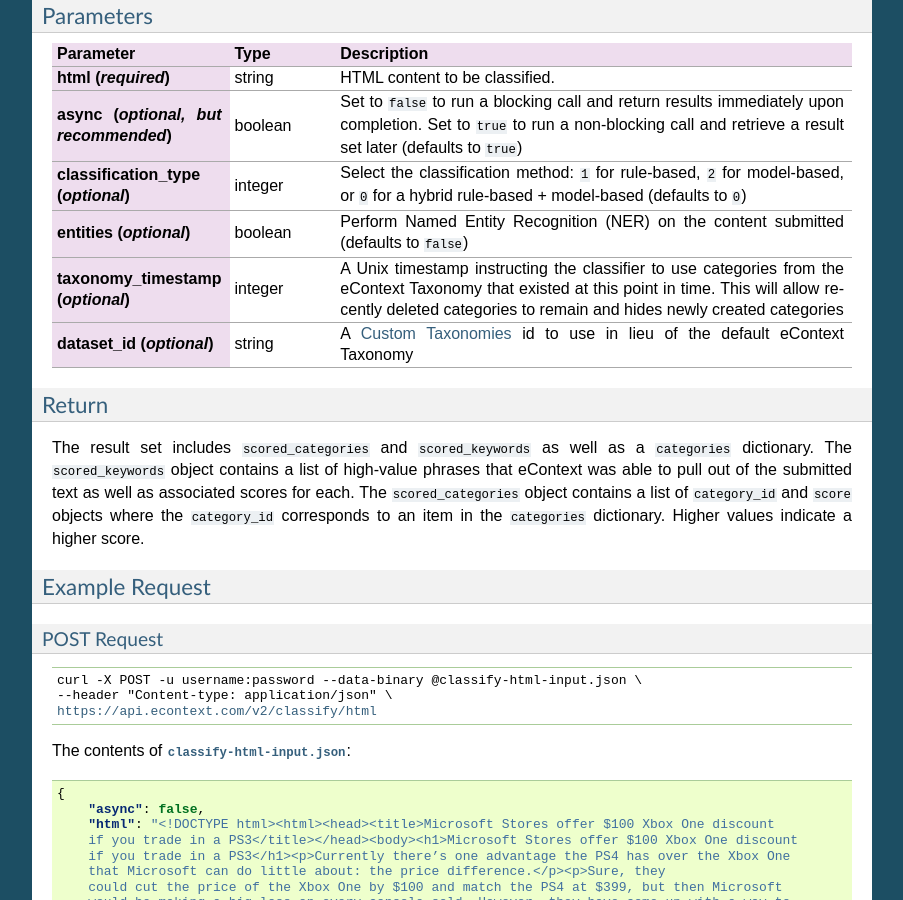
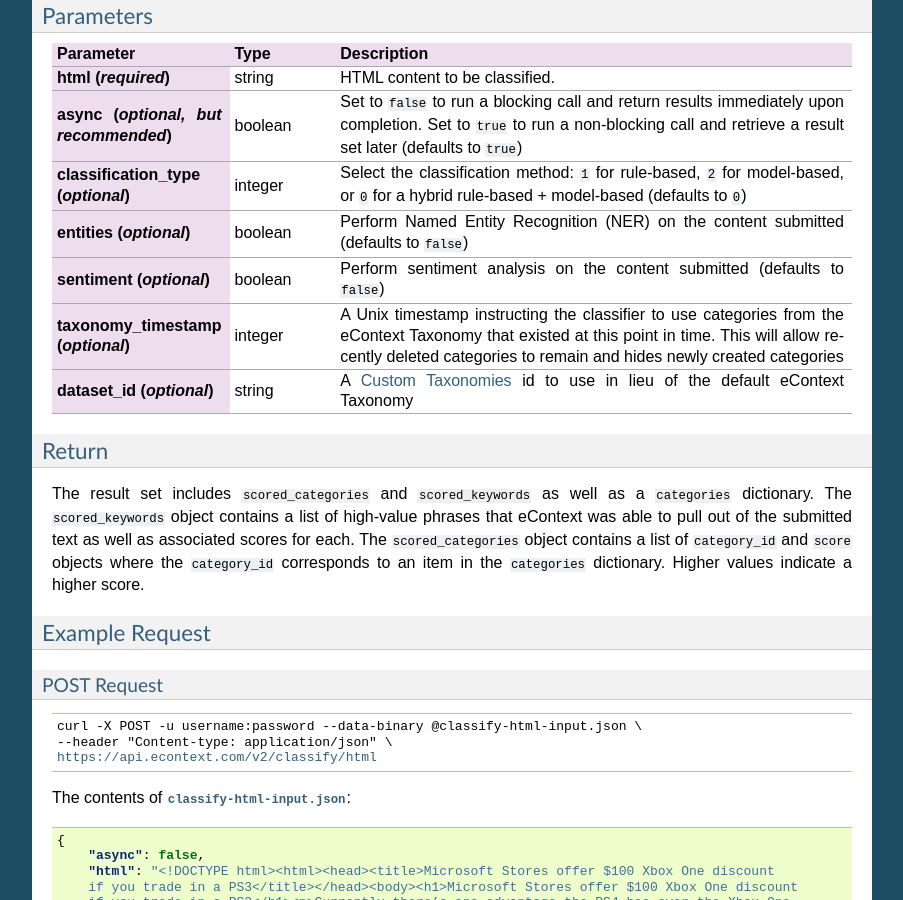
Before and after one commit to info-com/zenya-api-docs, a Sphinx documentation site: the page built from source/classify-html.rst, in a window 1280 px wide and 900 px high, scrolled down 666 px. Shown: the whole window, without its empty margins (198-1101 px from the left). Built offline with Sphinx 7.4.7, drawn with Linux system fonts in a browser that asks for light colours.

Commit message:
Update classify-html.rst

```diff
--- a/source/classify-html.rst
+++ b/source/classify-html.rst
@@ -34,6 +34,7 @@ Parameters
     "async (*optional, but recommended*)", "boolean", "Set to ``false`` to run a blocking call and return results immediately upon completion. Set to ``true`` to run a non-blocking call and retrieve a result set later (defaults to ``true``)"
     "classification_type (*optional*)", "integer", "Select the classification method: ``1`` for rule-based, ``2`` for model-based, or ``0`` for a hybrid rule-based + model-based (defaults to ``0``)"
     "entities (*optional*)", "boolean", "Perform Named Entity Recognition (NER) on the content submitted (defaults to ``false``)"
+    "sentiment (*optional*)", "boolean", "Perform sentiment analysis on the content submitted (defaults to ``false``)"
     "taxonomy_timestamp (*optional*)", "integer", "A Unix timestamp instructing the classifier to use categories from the eContext Taxonomy that existed at this point in time.  This will allow recently deleted categories to remain and hides newly created categories"
     "dataset_id (*optional*)", "string", "A :ref:`custom-taxonomies` id to use in lieu of the default eContext Taxonomy"
 
```
